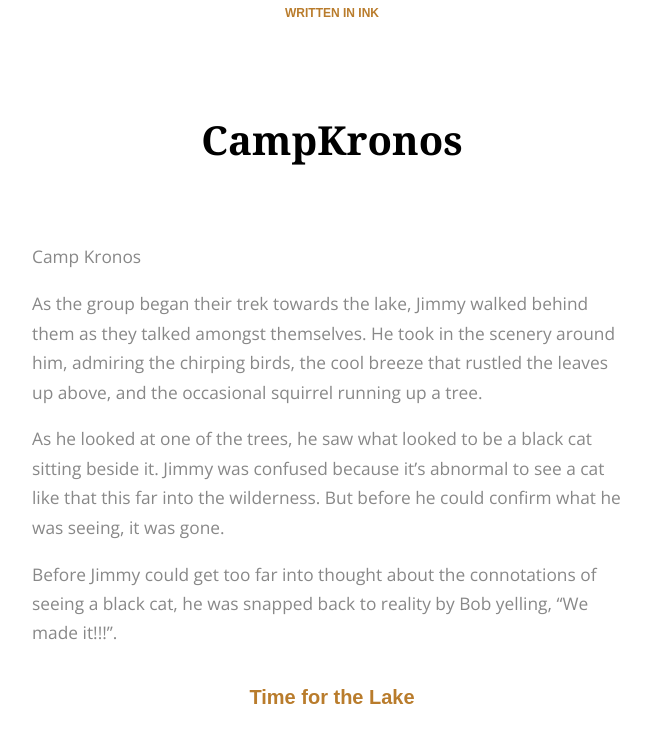
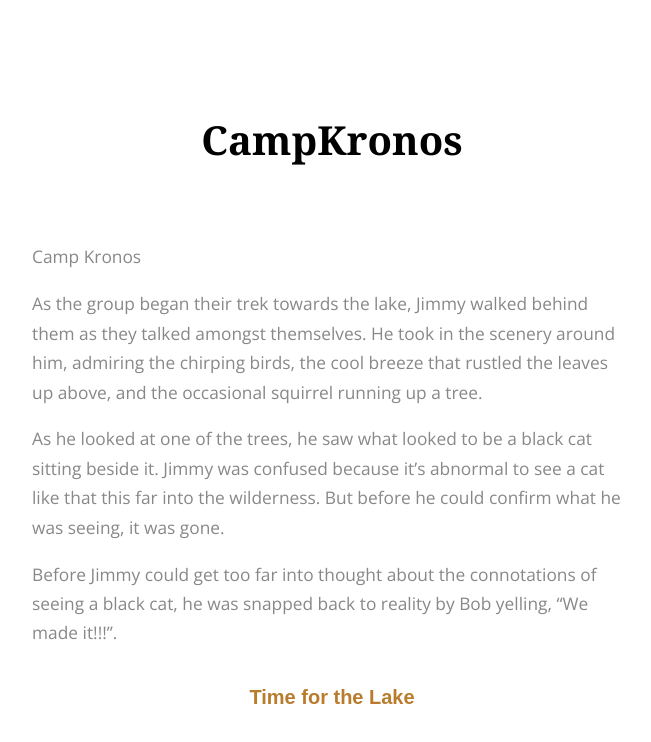
Before and after one commit to jhuan221/cmpm148, a plain HTML site: page index.html in a window 1280 px wide. Shown: the whole page, without its empty margins (308-959 px from the left). Drawn offline with nearby package versions, Linux system fonts and the light colour scheme; files that its build step writes are made by us from their sources; a web font is replaced by a local one.

Commit message:
updated index

```diff
--- a/index.html
+++ b/index.html
@@ -14,7 +14,7 @@
 <body>
 
     <div class="outerContainer">
-        <h3 class="written-in-ink"><a href="https://www.inklestudios.com/ink">WRITTEN IN INK</a></h3>
+        <h3 class="written-in-ink"><a href="https://www.inklestudios.com/ink"></a></h3>
         <div id="story" class="container">
             <div class="header">
                 <h1>CampKronos</h1>
```
